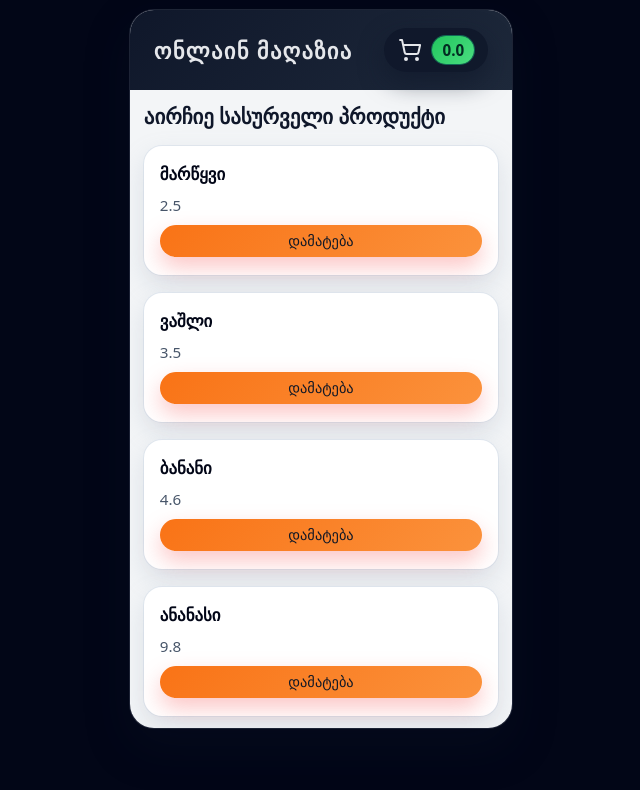
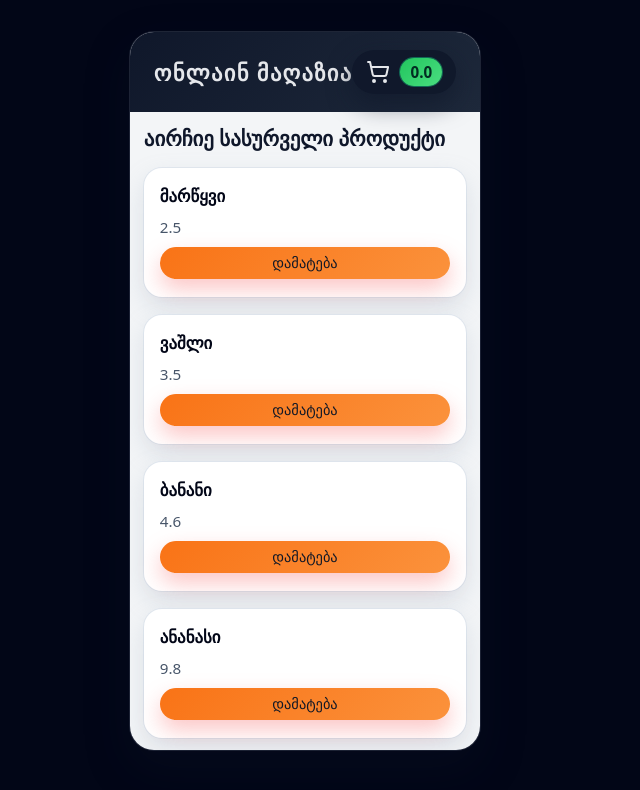
Before and after one commit to sabaPhruidze/redux-shop, a React (Vite) app: page / in a window 1280 px wide. Shown: the top 790 px of the page, without its empty margins (335-975 px from the left). Built offline with nearby package versions, Linux system fonts and the light colour scheme.

Commit message:
Finished

```diff
--- a/src/App.css
+++ b/src/App.css
@@ -11,7 +11,8 @@ body {
   display: flex;
   align-items: stretch;
   justify-content: center;
-  color: #0f172a;
+  color: #0f172a;margin: 0;
+  padding: 0;
 }
 
 /* --- App container --- */
@@ -19,8 +20,7 @@ body {
   background: rgba(248, 250, 252, 0.98);
   max-width: 960px;
   width: 100%;
-  margin: 32px 16px;
-  margin-top:10px;
+margin: 32px auto;
   border-radius: 24px;
   box-shadow:
     0 18px 45px rgba(15, 23, 42, 0.25),
@@ -29,16 +29,22 @@ body {
   flex-direction: column;
   overflow: hidden;
 }
+@media only screen and (max-width: 600px) {
+  .app-container {
+    margin: 10px auto;   /* ← ზემოდან 10px, გვერდებზე ცენტრში */
+  }
+}
 
 /* --- Navbar --- */
 .navbar {
   display: flex;
   align-items: center;
-  justify-content: space-between;
+  justify-content: center;
   padding: 18px 24px;
   background: linear-gradient(135deg, #0f172a, #1e293b);
   color: #e5e7eb;
 }
+
 
 .navbar h1 {
   font-size: 1.4rem;
```
